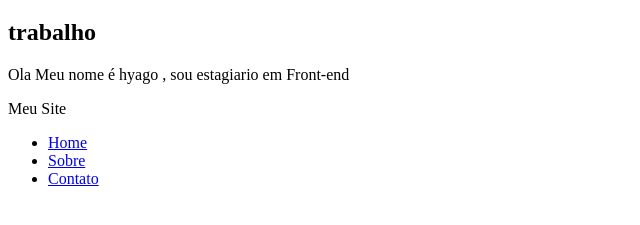
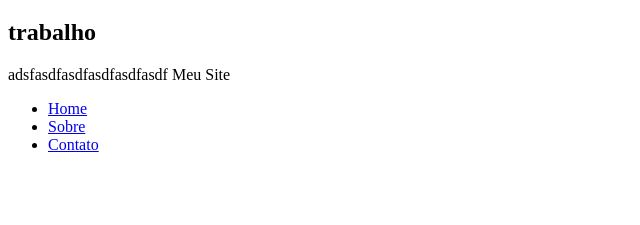
Before and after one commit to hyagotsaky/teste, a plain HTML site: page index.html in a window 1280 px wide. Shown: the part 61-286 px from the top of the page, without its empty margins (0-640 px from the left). Drawn offline with Linux system fonts and the light colour scheme.

Commit message:
alteracao na linha 13

```diff
--- a/index.html
+++ b/index.html
@@ -10,8 +10,7 @@
 
 
       <h2>trabalho</h2>
-        <p>Ola Meu nome é hyago , sou estagiario em Front-end</p>
-        Meu Site
+adsfasdfasdfasdfasdfasdf        Meu Site
 
             <ul>
                 <li><a href="index.html">Home</a></li>
```
